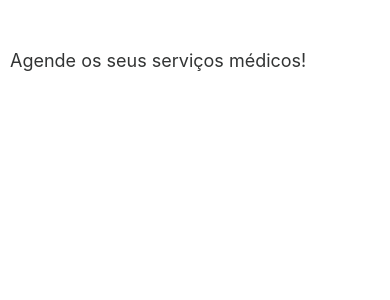
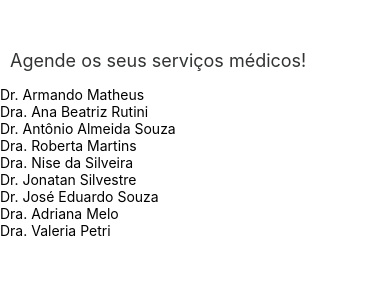
Before and after one commit to vandodev/Agendei, a React Native app in the folder mobile/: screen / in a window 390 px wide. Shown: the top 300 px of the page. Built offline with nearby package versions, Linux system fonts and the light colour scheme.

Commit message:
:ambulance: :heart: :hospital: Mobile - Buscando dados fictícios para formatar  a FletList

```diff
--- /dev/null
+++ b/mobile/src/constants/data.js
@@ -0,0 +1,131 @@
+export const doctors = [
+    {
+        id_doctor: 1,
+        name: "Dr. Armando Matheus",
+        specialty: "Ginecologia e Obstetrícia",
+        icon: "M"
+    },
+    {
+        id_doctor: 2,
+        name: "Dra. Ana Beatriz Rutini",
+        specialty: "Cardiologista",
+        icon: "F"
+    },
+    {
+        id_doctor: 3,
+        name: "Dr. Antônio Almeida Souza ",
+        specialty: "Pediatria",
+        icon: "M"
+    },
+    {
+        id_doctor: 4,
+        name: "Dra. Roberta Martins",
+        specialty: "Clínica Geral",
+        icon: "F"
+    },
+    {
+        id_doctor: 5,
+        name: "Dra. Nise da Silveira",
+        specialty: "Cirurgia Plástica",
+        icon: "F"
+    },
+    {
+        id_doctor: 6,
+        name: "Dr. Jonatan Silvestre",
+        specialty: "Pediatria",
+        icon: "M"
+    },
+    {
+        id_doctor: 7,
+        name: "Dr. José Eduardo Souza",
+        specialty: "Clínica Geral",
+        icon: "M"
+    },
+    {
+        id_doctor: 8,
+        name: "Dra. Adriana Melo",
+        specialty: "Clínica Geral",
+        icon: "F"
+    },
+    {
+        id_doctor: 9,
+        name: "Dra. Valeria Petri",
+        specialty: "Cirurgia Plástica",
+        icon: "F"
+    }
+
+];
+
+export const appointments = [
+    {
+        id_appointment: 1,
+        service: "Consulta",
+        doctor: "Dra. Nise da Silveira",
+        specialty: "Cirurgia Plástica",
+        booking_date: "2024-10-25",
+        booking_hour: "08:30",
+    },
+    {
+        id_appointment: 2,
+        service: "Consulta",
+        doctor: "Dr. Antônio Almeida Souza",
+        specialty: "Pediatria",
+        booking_date: "2024-10-28",
+        booking_hour: "15:40",
+    },
+    {
+        id_appointment: 3,
+        service: "Consulta",
+        doctor: "Dra. Roberta Martins",
+        specialty: "Clínica Geral",
+        booking_date: "2024-11-05",
+        booking_hour: "14:15",
+    },
+    {
+        id_appointment: 4,
+        service: "Consulta",
+        doctor: "Dra. Nise da Silveira",
+        specialty: "Cirurgia Plástica",
+        booking_date: "2024-11-18",
+        booking_hour: "11:00",
+    },
+    {
+        id_appointment: 5,
+        service: "Consulta",
+        doctor: "Dr. Antônio Almeida Souza",
+        specialty: "Pediatria",
+        booking_date: "2024-12-02",
+        booking_hour: "10:40",
+    },
+    {
+        id_appointment: 6,
+        service: "Consulta",
+        doctor: "Dra. Roberta Martins",
+        specialty: "Clínica Geral",
+        booking_date: "2024-12-14",
+        booking_hour: "17:30",
+    }
+]
+
+export const doctors_services = [
+    {
+        id_service: 1,
+        description: "Consulta Médica",
+        price: 499.99
+    },
+    {
+        id_service: 2,
+        description: "Drenagem Linfática",
+        price: 650
+    },
+    {
+        id_service: 3,
+        description: "Lipoaspiração",
+        price: 5000
+    },
+    {
+        id_service: 4,
+        description: "Mamoplastia",
+        price: 1700
+    }
+];
--- a/mobile/src/screens/abahome/abahome.jsx
+++ b/mobile/src/screens/abahome/abahome.jsx
@@ -1,9 +1,19 @@
-import {Text, View} from 'react-native';
+import {FlatList, Text, View} from 'react-native';
 import {styles} from "./abahome.style.js";
+import { doctors } from '../../constants/data.js';
 
 function AbaHome() {
     return <View style={styles.container}>
         <Text style={styles.text}>Agende os seus serviços médicos!</Text>
+
+        <FlatList data={doctors}
+            keyExtractor={(doc)=> doc.id_doctor}
+            showsVerticalScrollIndicator={false}
+            renderItem={({ item }) => {
+                return <Text>{item.name}</Text>
+            }}
+         />
+
     </View>
 }
 
```
